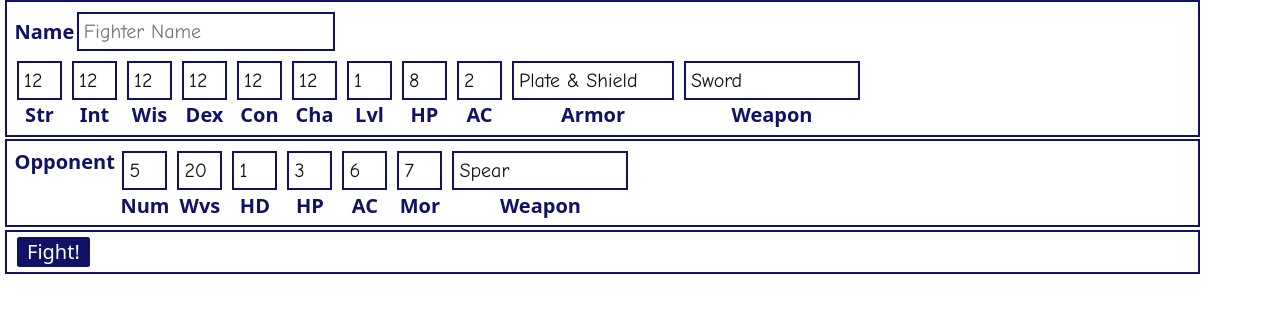
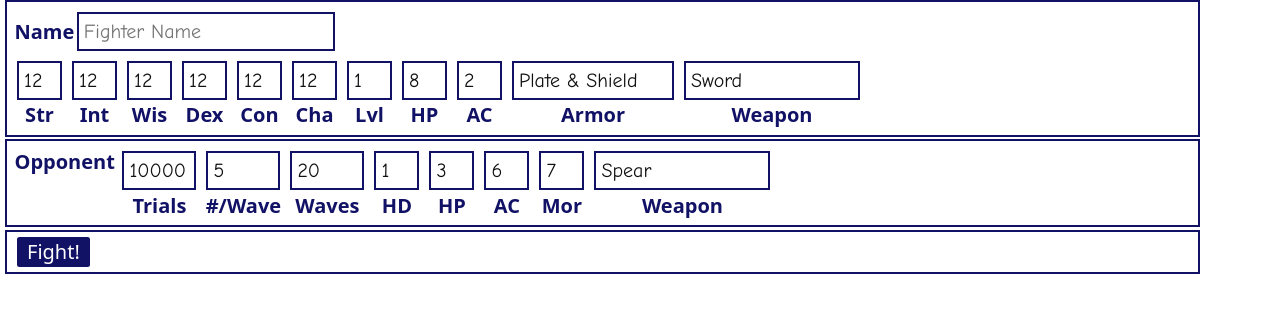
Before and after one commit to stormsweeper/monty_gobbo, a plain HTML site: page frontend/index.html in a window 1280 px wide. Shown: the part 87-400 px from the top of the page. Drawn offline with Linux system fonts and the light colour scheme.

Commit message:
added trials box, some style/text changes

```diff
--- a/frontend/gobbo.css
+++ b/frontend/gobbo.css
@@ -98,6 +98,10 @@ h1 {
     width: 1.25em;
 }
 
+#wave-stats .stat-box>input[type="number"] {
+    width: 3em;
+}
+
 .stat-label {
     font-weight: bolder;
     text-align: center;
--- a/frontend/gobbo.js
+++ b/frontend/gobbo.js
@@ -88,7 +88,11 @@
         console.log(opponent);
     }
 
-    const fails_morale = (mor) => die_roll(6) + die_roll(6) > mor;
+    const fails_morale = (mor) => {
+        let roll = die_roll(6) + die_roll(6);
+        console.log(`opponents rolled ${roll} vs their morale of ${mor}`);
+        return roll > mor;
+    };
 
     const roll_init = () => {
         let ftr = die_roll(6);
@@ -154,7 +158,7 @@
     const take_fighter_turn = (wave_stats, wave_vars, trial_vars) => {
         // do fighter dmg
         let dmg = fighter_dmg();
-        console.log(`fighter did ${dmg}`);
+        console.log(`fighter did ${dmg} damage`);
         if (dmg > 0) {
             wave_stats.fighter_hits++;
             wave_stats.fighter_dmg += dmg;
@@ -200,12 +204,12 @@
         for (let o = 1; o <= wave_vars.current_wave_size; o++) {
             opp_dmg = opponent_dmg();
             if (opp_dmg > 0) {
-                console.log(`opponent did ${opp_dmg}`);
+                console.log(`opponent did ${opp_dmg} damage`);
                 wave_stats.opponent_hits++;
                 total_opp_dmg += opp_dmg;
             }
         }
-        console.log(`opponents did ${total_opp_dmg} total`);
+        console.log(`opponents did ${total_opp_dmg} damage total`);
         wave_stats.opponent_dmg += total_opp_dmg;
         trial_vars.current_fighter_hp -= total_opp_dmg;
     };
@@ -221,7 +225,7 @@
     // the actual sim
     const monty_gobbo_time = () => {
         console.log("starting sim");
-        const trials = 10000;
+        const trials = numval("opp-trial-count");
 
         let total_stats = {
             trials: trials,
--- a/frontend/index.html
+++ b/frontend/index.html
@@ -178,7 +178,7 @@
                     </span>
                     <span class="stat-cell">
                         <span class="stat-box mimeo-box">
-                            <input type="number" size="2" id="rating-fighter-hp" pattern="[0-9]*" value="8">
+                            <input type="number" id="rating-fighter-hp" pattern="[0-9]*" value="8">
                         </span>
                         <span class="stat-label">HP</span>
                     </span>
@@ -232,19 +232,27 @@
                         <span class="stat-label">Opponent</span>
                     </span>
                 </div>
-                <div class="stat-block">
+                <div class="stat-block" id="wave-stats">
                     <span class="stat-cell">
                         <span class="stat-box mimeo-box">
-                            <input type="number" size="2" id="opp-wave-size" pattern="[0-9]*" value="5">
+                            <input type="number" id="opp-trial-count" pattern="[0-9]*" value="10000">
                         </span>
-                        <span class="stat-label">Num</span>
+                        <span class="stat-label">Trials</span>
                     </span>
                     <span class="stat-cell">
                         <span class="stat-box mimeo-box">
-                            <input type="number" size="2" id="opp-wave-count" pattern="[0-9]*" value="20">
+                            <input type="number" id="opp-wave-size" pattern="[0-9]*" value="5">
                         </span>
-                        <span class="stat-label">Wvs</span>
+                        <span class="stat-label">#/Wave</span>
                     </span>
+                    <span class="stat-cell">
+                        <span class="stat-box mimeo-box">
+                            <input type="number" id="opp-wave-count" pattern="[0-9]*" value="20">
+                        </span>
+                        <span class="stat-label">Waves</span>
+                    </span>
+                </div>
+                <div class="stat-block">
                     <span class="stat-cell">
                         <span class="stat-box mimeo-box">
                             <select id="opp-hit-dice">
@@ -272,7 +280,7 @@
                     </span>
                     <span class="stat-cell">
                         <span class="stat-box mimeo-box">
-                            <input type="number" size="2" id="opp-hp" pattern="[0-9]*" value="3">
+                            <input type="number" id="opp-hp" pattern="[0-9]*" value="3">
                         </span>
                         <span class="stat-label">HP</span>
                     </span>
@@ -298,7 +306,7 @@
                     </span>
                     <span class="stat-cell">
                         <span class="stat-box mimeo-box">
-                            <input type="number" size="2" id="opp-morale" pattern="[0-9]*" value="7">
+                            <input type="number" id="opp-morale" pattern="[0-9]*" value="7">
                         </span>
                         <span class="stat-label">Mor</span>
                     </span>
```
